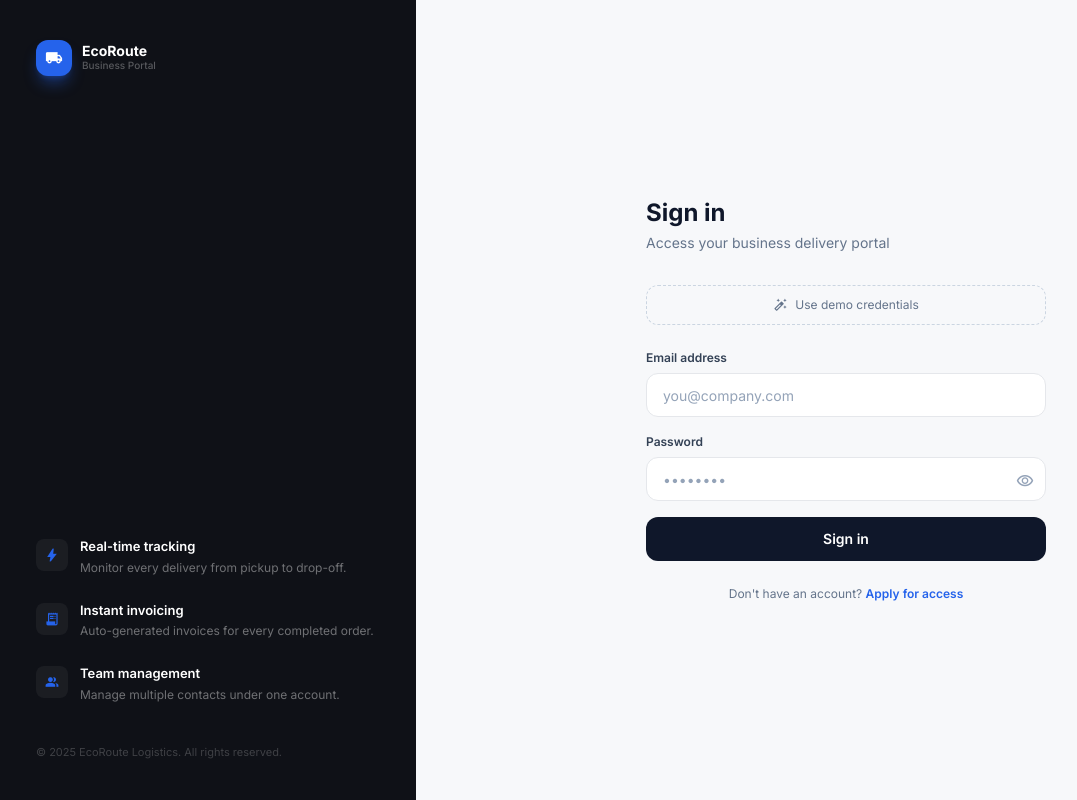
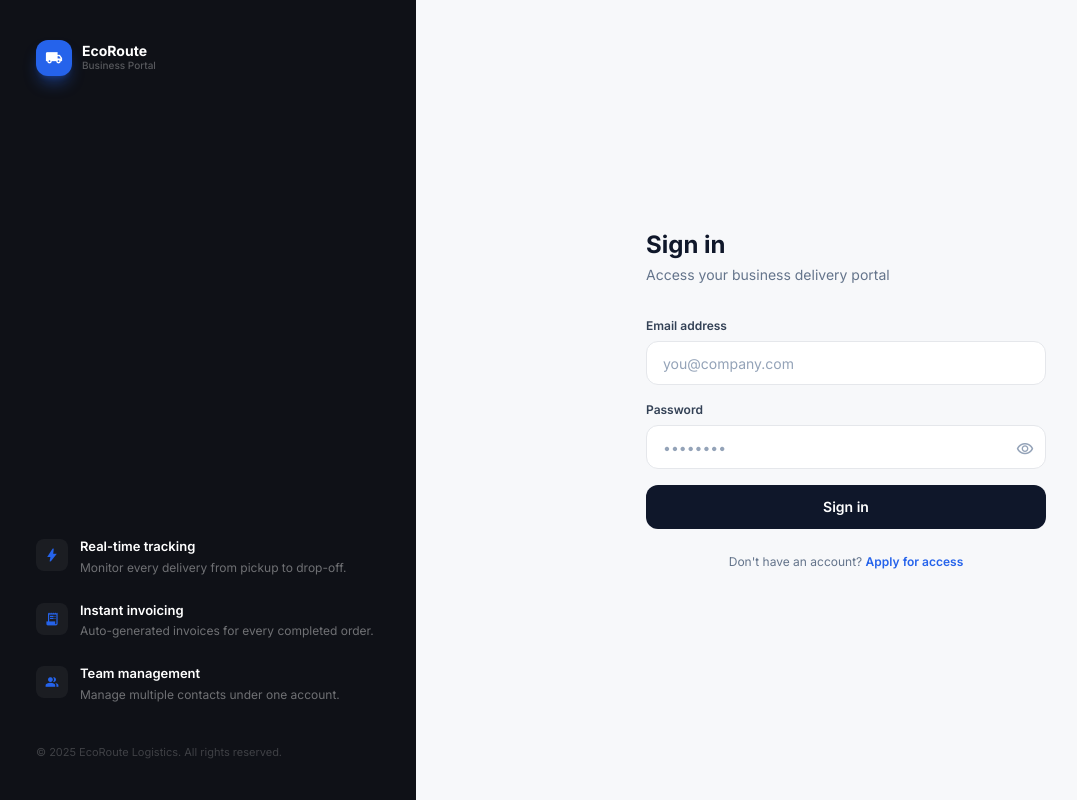
Before and after one commit to eco-routes-logistics/eco-routes-frontend, a React (Vite) app: page /client/login in a window 1280 px wide. Shown: the whole page, without its empty margins (4-1081 px from the left). Built offline with nearby package versions, Linux system fonts and the light colour scheme; no server answers.

Commit message:
fix: remove demo credentials button from client login

```diff
--- a/src/features/client-portal/pages/ClientLogin.tsx
+++ b/src/features/client-portal/pages/ClientLogin.tsx
@@ -14,10 +14,6 @@ const ClientLogin: React.FC = () => {
     const handleSubmit = (e: React.FormEvent) => {
         e.preventDefault();
         loginMutate(form);
-    };
-
-    const fillDemo = () => {
-        setForm({ email: 'orders@farmchops.com', password: 'farmchops123' });
     };
 
     return (
@@ -70,15 +66,6 @@ const ClientLogin: React.FC = () => {
                     <h1 className="text-2xl font-bold text-slate-900 mb-1">Sign in</h1>
                     <p className="text-sm text-slate-500 mb-8">Access your business delivery portal</p>
 
-                    {/* Demo hint */}
-                    <button
-                        type="button"
-                        onClick={fillDemo}
-                        className="w-full mb-6 py-2.5 px-4 rounded-xl border border-dashed border-slate-300 text-[12px] text-slate-500 hover:border-primary hover:text-primary transition-all flex items-center justify-center gap-2"
-                    >
-                        <span className="material-symbols-outlined text-[14px]">auto_fix_high</span>
-                        Use demo credentials
-                    </button>
 
                     <form onSubmit={handleSubmit} className="space-y-4">
                         <div>
```
